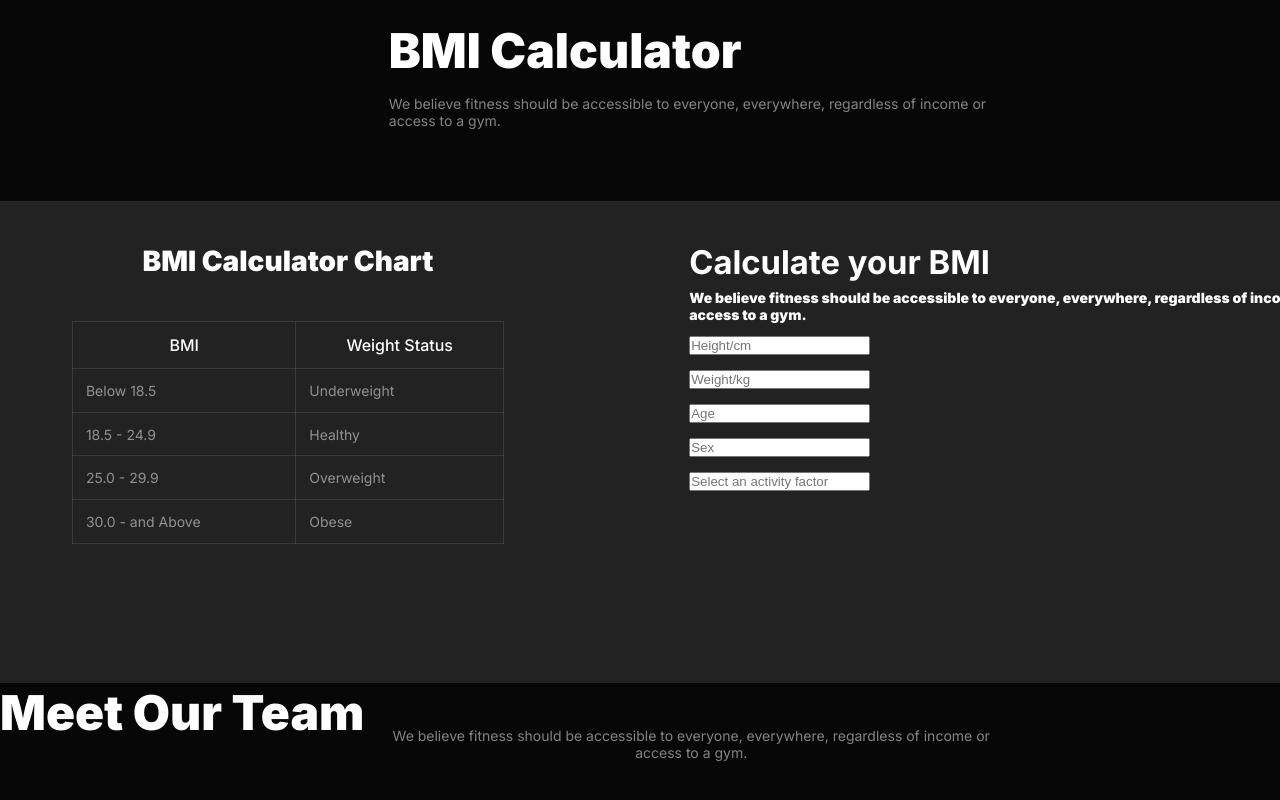
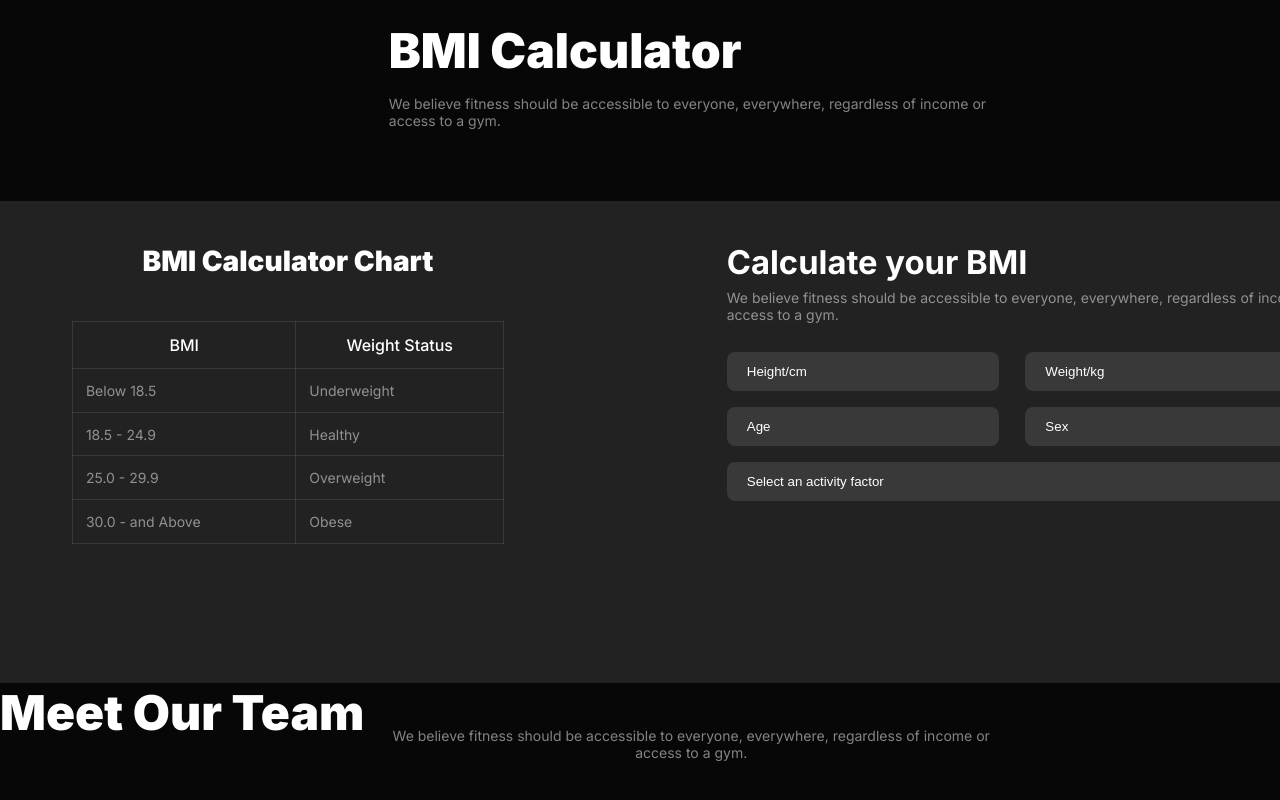
Before and after one commit to KeyaRaniMondal/Responsive-Fitness-webpage, a plain HTML site: page index.html in a window 1280 px wide. Shown: the part 1761-2561 px from the top of the page. Drawn offline with Linux system fonts and the light colour scheme; a web font is replaced by a local one.

Commit message:
updated BMI calculator section

```diff
--- a/index.html
+++ b/index.html
@@ -125,28 +125,31 @@
                     <h3>Calculate your BMI</h3>
                     <p>We believe fitness should be accessible to everyone, everywhere, regardless of income or access
                         to a gym. </p>
-                    <div class="container">
-                        <div class="grid-item item1">
-                            <input id="Height" type="text" placeholder="Height/cm">
+                    <form>
+                        <div class="line1">
+                            <div class="fm1">
+                                <input type="text" id="f1" name="f1" value="Height/cm">
+                            </div>
+                            <div class="fm2">
+                                <input type="text" id="f2" name="f2" value="Weight/kg">
+                            </div>
                         </div>
-                        <div class="grid-item item2">
-                            <input id="weight" type="text" placeholder="Weight/kg">
+                        <div class="line2">
+                            <div class="fm3">
+                                <input type="text" id="f3" name="f3" value="Age">
+                            </div>
+                            <div class="fm4">
+                                <input type="text" id="f4" name="f4" value="Sex">
+                            </div>
                         </div>
-                        <div class="grid-item item3">
-                            <input id="age" type="number" placeholder="Age">
-                        </div>
-                        <div class="grid-item item4">
-                            <input id="sex" type="text" placeholder="Sex">
-                        </div>
-                        <div class="grid-item item5">
-                            <input id="activity" type="text" placeholder="Select an activity factor">
-                        </div>
-                    </div>
+                        <input type="text" id="f5" name="f5" value="Select an activity factor">
+                    </form>
                 </div>
             </div>
             <div class="team">
                 <h2>Meet Our Team</h2>
-                <p>    We believe fitness should be accessible to everyone, everywhere, regardless of income or access to a gym.</p>
+                <p> We believe fitness should be accessible to everyone, everywhere, regardless of income or access to a
+                    gym.</p>
                 <!-- <div class="team-img">
                     <div class="i">
                         <img src="./images/trainer1.png" alt="">
--- a/styles/style.css
+++ b/styles/style.css
@@ -343,55 +343,47 @@ th,td{
  }
 .bmi p{
     width: 90%;
-    color: white;
+    color: rgba(255, 255, 255, 0.5);
+    font-size: 14px;
+font-weight: 400;
    margin-left: -0%;
    text-align: left;
 }
- .container {
-     display: grid;
-     /* grid-template-rows: 17%; */
-     /* grid-template-columns: 100%; */
-
- }
- /* .grid-item {
-    background-color: rgba(255, 255, 255, 0.8);
-    text-align: center;
-    padding: 20px;
-    font-size: 30px;
+input[type=text] {
+    padding: 12px 20px;
+    margin: 8px 0;
+    box-sizing: border-box;
+    border: none;
+    border-radius: 8px;
+    background: rgba(255, 255, 255, 0.1);
     color: white;
   }
-  .grid-item >.item1
-{
-    grid-column: 1/span 2;
-    grid-row: 1;
-    width: 50%;
-
+#f1{
+width: 17rem;
+  }
+ #f2{
+width: 17rem;
+  }
+  #f3{
+width: 17rem;
+  }
+ #f4{
+width:17rem;
+  }
+ #f5{
+width: 36rem;
+  }
+.line1{
+    display: flex;
+justify-content: space-between;
+width: 80%;
+margin-top: 3%;
 }
-#height{
-    border-radius: 8px;
-
-background: rgba(255, 255, 255, 0.1);
+.line2{
+    display: flex;
+justify-content: space-between;
+width: 80%;
 }
-.item2
-{
-    grid-column:3;
-    grid-row: 1/span 2;
-}
-.item3
-{
-    grid-column: 2;
-    grid-row: 2;
-}
-.item4
-{
-    grid-column: 3;
-    grid-row: 2;
-}
-.item5
-{
-    grid-column: 1/span 3;
-    grid-row: 3;
-} */
 .info{
 background-color: rgb(34, 34, 34);
 height: 20%;
```
